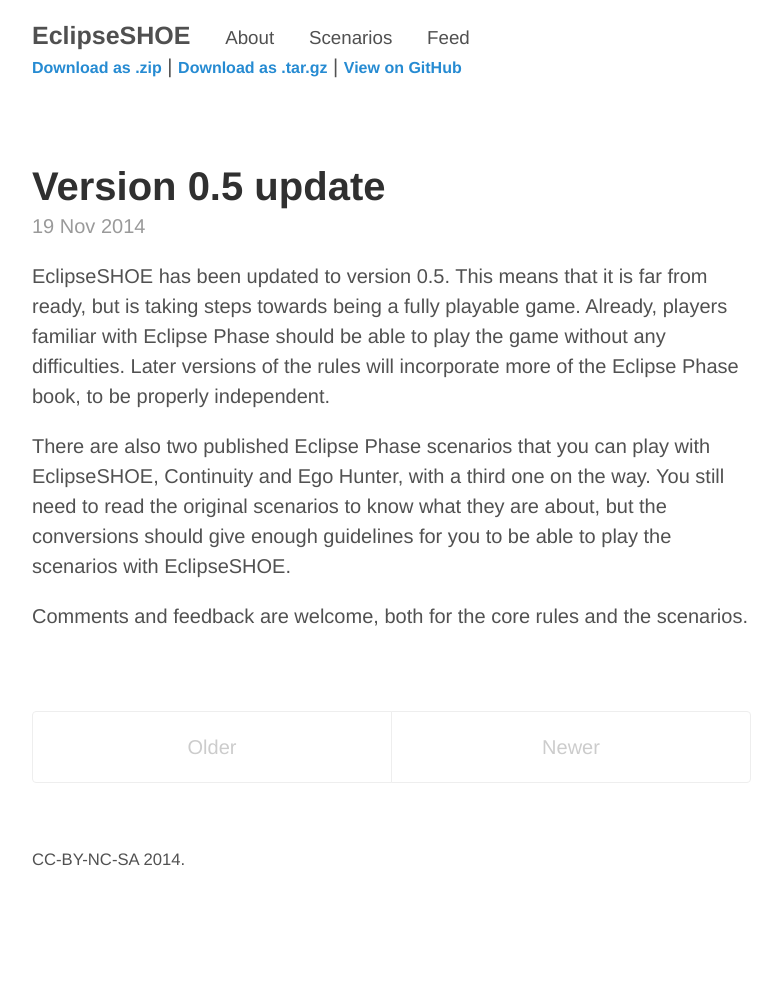
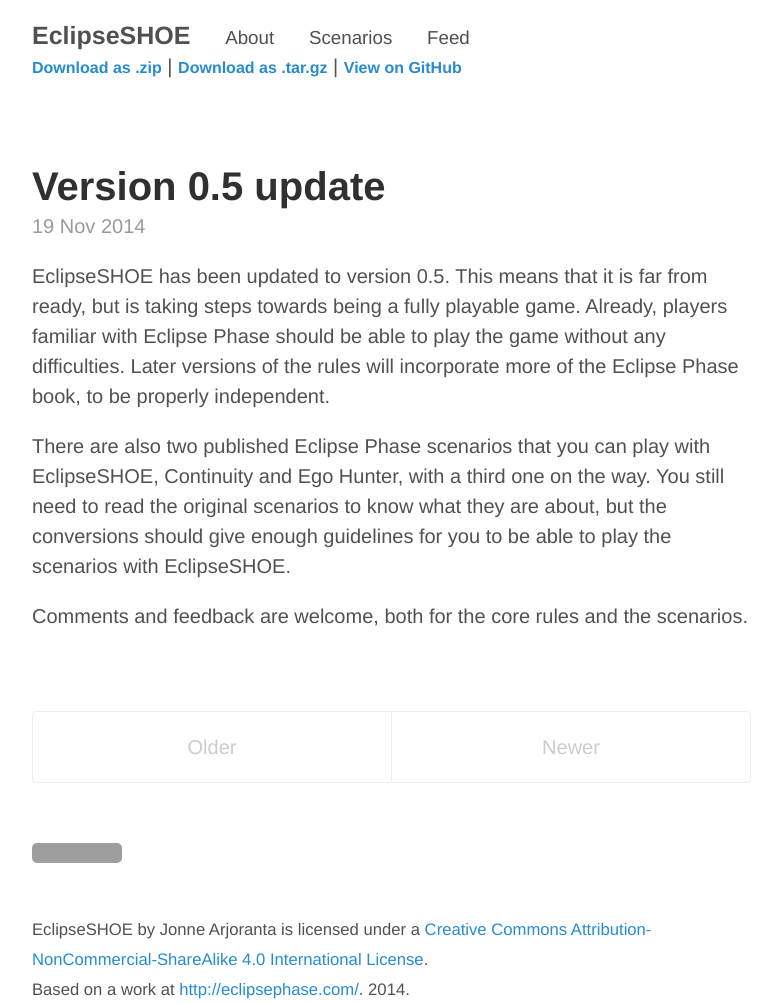
Before and after one commit to jaranta/epshoe, a Jekyll site: the page built from index.html, in a window 1280 px wide. Shown: the whole page, without its empty margins (248-1030 px from the left). Built offline with Jekyll 4.4.1, drawn with Linux system fonts in a browser that asks for light colours; the list of posts is cut into pages by our own code; before the commit the page ends 900 px from its top, so only the background shows below that; grey boxes are pictures that could not be loaded.

Commit message:
Added a CC-license to all pages

```diff
--- /dev/null
+++ b/_includes/license.html
@@ -0,0 +1 @@
+<a rel="license" href="http://creativecommons.org/licenses/by-nc-sa/4.0/"><img alt="Creative Commons License" style="border-width:0" src="https://i.creativecommons.org/l/by-nc-sa/4.0/80x15.png" /></a><br /><span xmlns:dct="http://purl.org/dc/terms/" property="dct:title">EclipseSHOE</span> by <span xmlns:cc="http://creativecommons.org/ns#" property="cc:attributionName">Jonne Arjoranta</span> is licensed under a <a rel="license" href="http://creativecommons.org/licenses/by-nc-sa/4.0/">Creative Commons Attribution-NonCommercial-ShareAlike 4.0 International License</a>.<br />Based on a work at <a xmlns:dct="http://purl.org/dc/terms/" href="http://eclipsephase.com/" rel="dct:source">http://eclipsephase.com/</a>.
--- a/_layouts/default.html
+++ b/_layouts/default.html
@@ -26,7 +26,7 @@
 
       <footer class="footer">
         <small>
-          CC-BY-NC-SA <time datetime="{{ site.time | date_to_xmlschema }}">{{ site.time | date: '%Y' }}</time>.
+            {% include license.html %} <time datetime="{{ site.time | date_to_xmlschema }}">{{ site.time | date: '%Y' }}</time>.
         </small>
       </footer>
       {% include google_analytics.html %}
```
